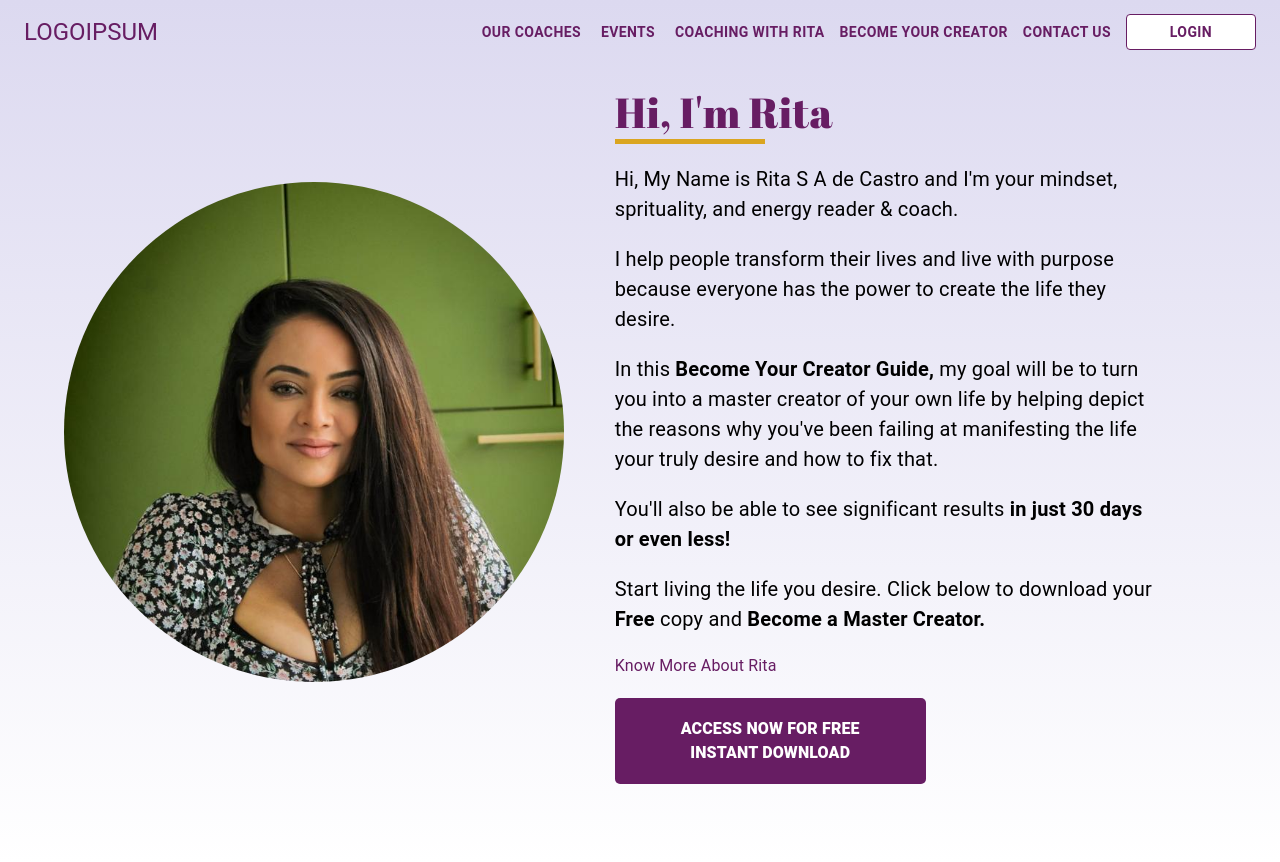
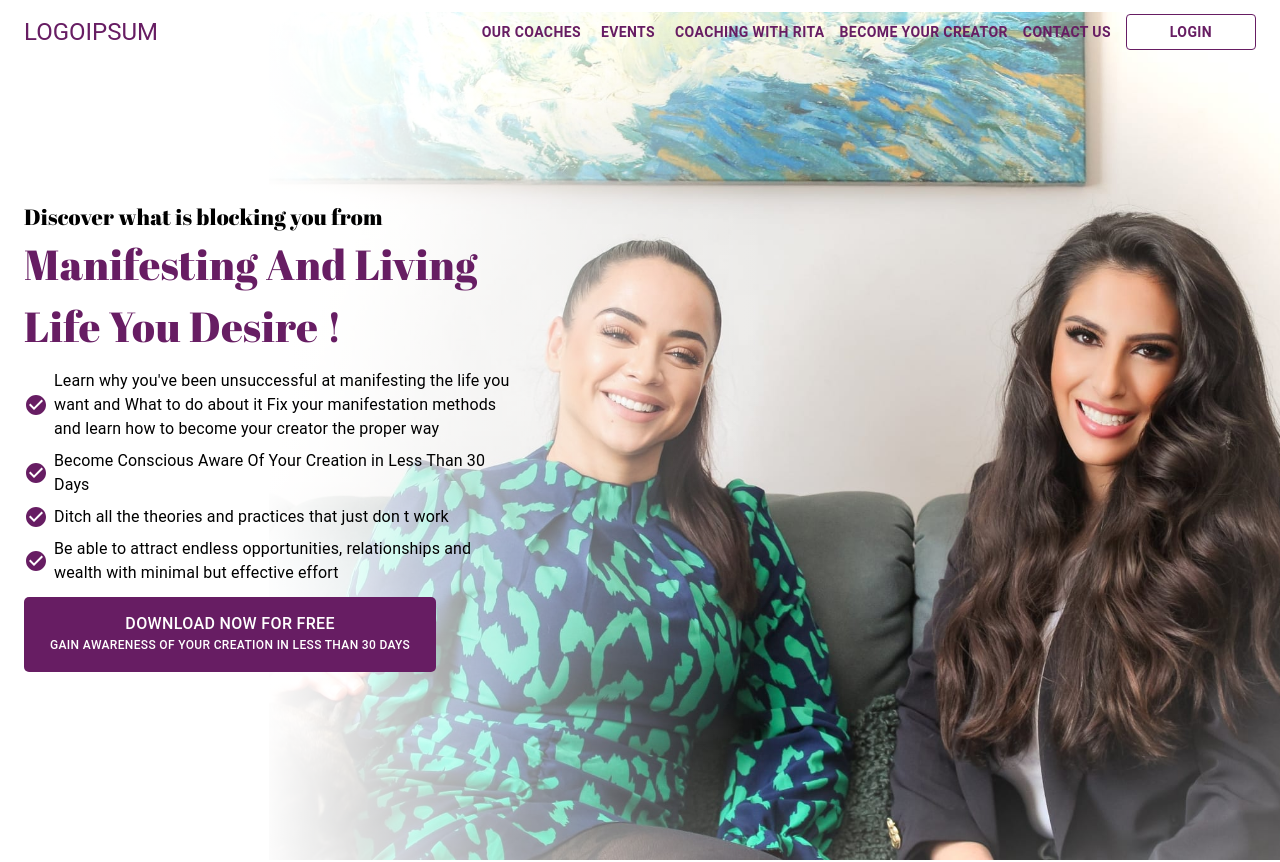
Before and after one commit to bonzark/coaching, a React (Vite) app in the folder client/: page /coaching-with-rita in a window 1280 px wide. Shown: the top 862 px of the page. Built offline with nearby package versions, Linux system fonts and the light colour scheme.

Commit message:
asdadadasd

```diff
--- a/client/src/pages/coachDetail/coachDetail.jsx
+++ b/client/src/pages/coachDetail/coachDetail.jsx
@@ -2,6 +2,7 @@ import React from "react";
 import AboutSection from "../../sections/AboutSection";
 import SuccessCarousel from "../../sections/SuccessCarousel";
 import FAQAccordion from "../../components/FAQAccordion";
+import HeroBanner from "../../sections/heroBanner";
 
 const CoachDetail = () => {
   const accordionData = [
@@ -33,7 +34,8 @@ const CoachDetail = () => {
   ];
   return (
     <>
-      <AboutSection />
+      {/* <AboutSection /> */}
+      <HeroBanner />
       <SuccessCarousel />
       <FAQAccordion data={accordionData} />
     </>
```
